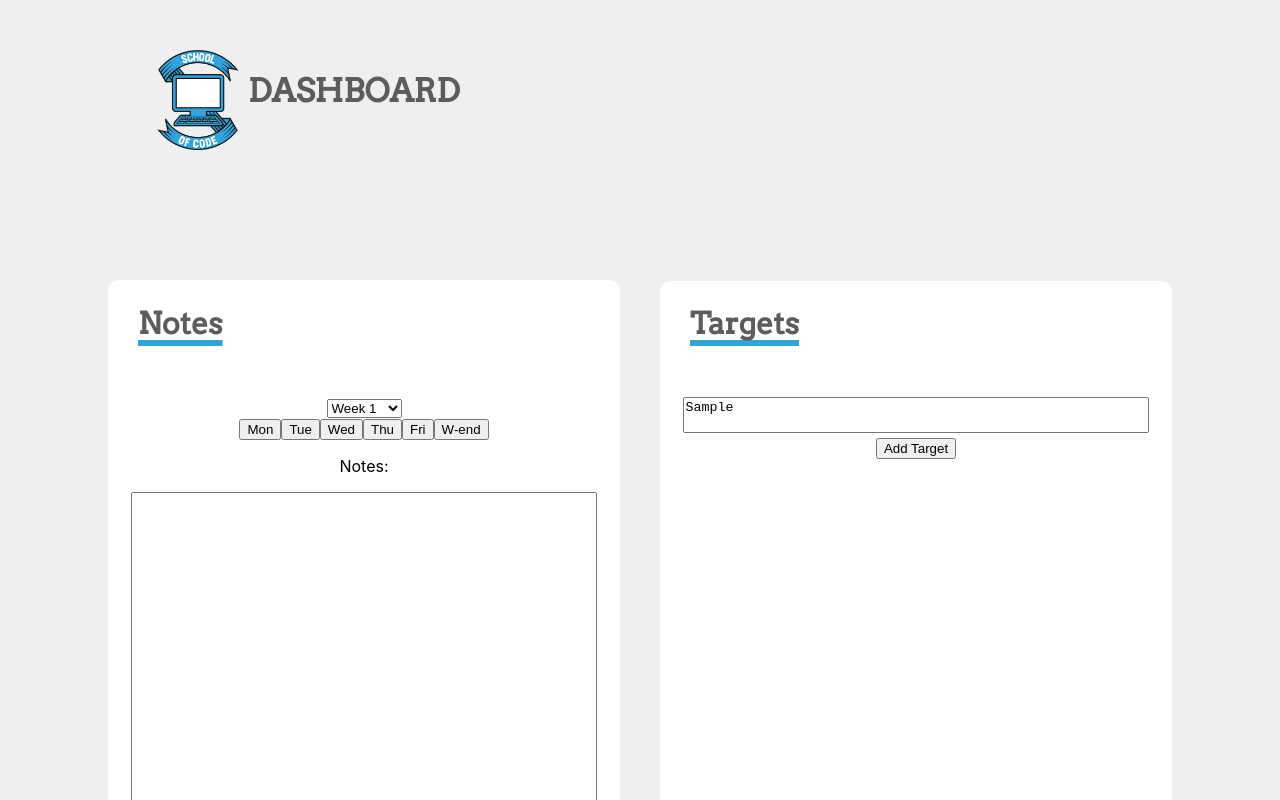
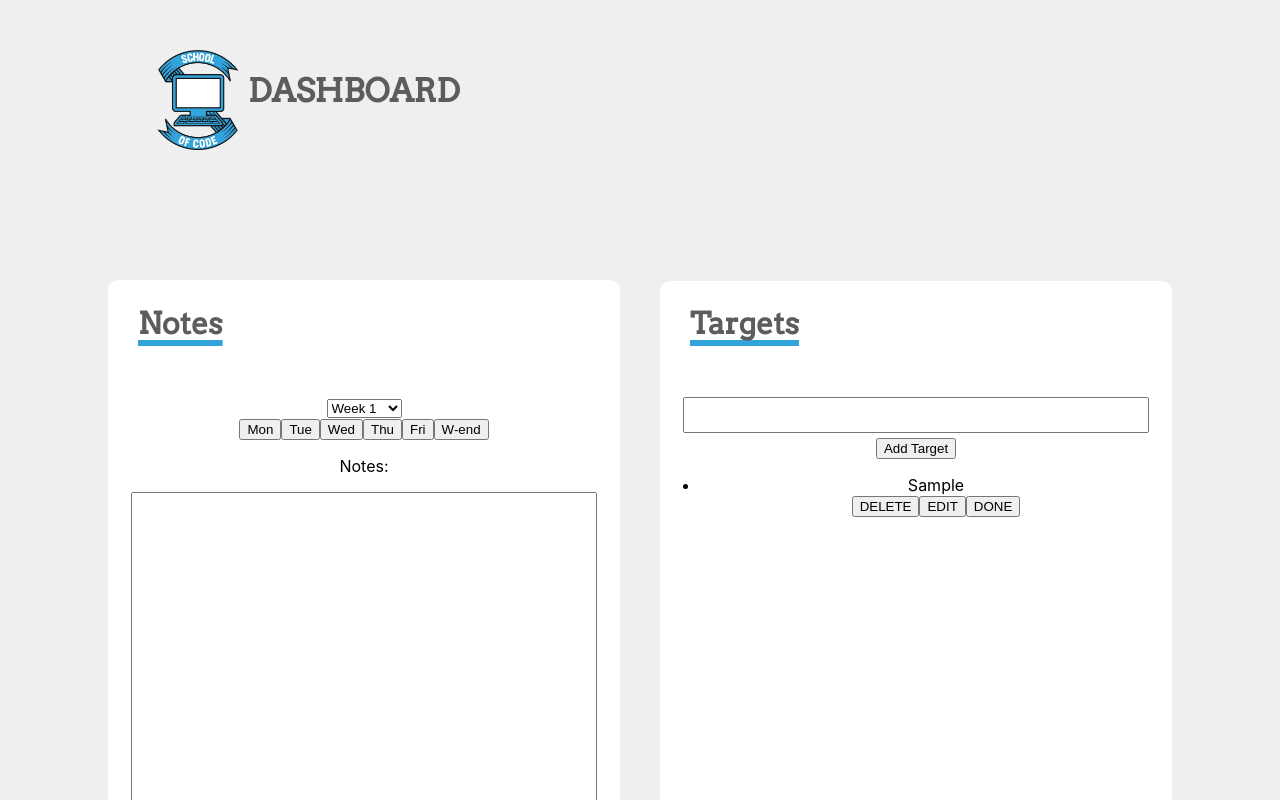
Before and after one commit to SchoolOfCode/w9_frontend-project-room-20-brum-brom, a React (Create React App) app in the folder soc-dashboard/: page / in a window 1280 px wide. Both pictures are taken after typing "Sample" into the empty fields and a click on the button "Add Target". Shown: the top 800 px of the page. Built offline with nearby package versions, Linux system fonts and the light colour scheme; no server answers.

Commit message:
todo list functional

```diff
--- a/soc-dashboard/src/App/App.js
+++ b/soc-dashboard/src/App/App.js
@@ -7,7 +7,8 @@ import Textarea from "../Textarea";
 import Targets from "../Targets";
 import Breathe from "../Breathe";
 import logo from "../logo.png";
-import Quotes from '../Quote'
+import Quotes from "../Quote";
+import List from "../List";
 
 let dayName = ["Mon", "Tue", "Wed", "Thu", "Fri", "W-end"];
 let smileys = [
@@ -22,7 +23,68 @@ function App() {
   const [notesText, setNotesText] = useState("");
   const [emoji, setEmoji] = useState("indifferent");
   const [reflection, setReflection] = useState("");
-  const[quote, setQuote] = useState("")
+  const [quote, setQuote] = useState("");
+
+  const [targetText, setTargetText] = useState("");
+  const [listToDo, setlistToDo] = useState([]);
+  const [editTargetText, setEditTargetText] = useState("");
+
+  function handleChange(event) {
+    setTargetText(event.target.value);
+    console.log(targetText);
+  }
+
+  function addToList() {
+    if (targetText === "") {
+      return;
+    }
+    setlistToDo([
+      ...listToDo,
+      {
+        id: Math.floor(Math.random() * 100000),
+        text: targetText,
+        complete: false,
+        edit: false,
+      },
+    ]);
+    console.log(listToDo);
+    setTargetText("");
+  }
+
+  function deleteList(id) {
+    setlistToDo([...listToDo].filter((e) => e.id !== id));
+  }
+
+  function toggleComplete(id) {
+    setlistToDo(
+      listToDo.map((e) => {
+        if (e.id === id) {
+          e.complete = !e.complete;
+          return e;
+        } else {
+          return e;
+        }
+      })
+    );
+  }
+
+  function toggleEdit(id) {
+    setlistToDo(
+      listToDo.map((e) => {
+        if (e.id === id) {
+          e.edit = !e.edit;
+          e.text = editTargetText;
+          return e;
+        } else {
+          return e;
+        }
+      })
+    );
+  }
+
+  function handleEdit(event) {
+    setEditTargetText(event.target.value);
+  }
 
   async function fetchNotes() {
     let response = await fetch(
@@ -31,10 +93,7 @@ function App() {
     let data = await response.json();
 
     setNotesText(data.payload[0].post);
-
   }
-
-
 
   useEffect(
     function () {
@@ -56,23 +115,25 @@ function App() {
 
   function updateNotes(e) {
     e.preventDefault();
-    const updateNotesObject ={ "day":day, "week":week,
-    "post":notesText, "emoji":emoji, "reflections":reflection}
-    console.log(updateNotesObject)
+    const updateNotesObject = {
+      day: day,
+      week: week,
+      post: notesText,
+      emoji: emoji,
+      reflections: reflection,
+    };
+    console.log(updateNotesObject);
 
-  fetch(`http://localhost:3001/notes/?week=${week}&day=${day}`,{
-      method:'PATCH',
-      body:JSON.stringify(updateNotesObject),
-      header:{ "Content-type":"application/json" }
-
+    fetch(`http://localhost:3001/notes/?week=${week}&day=${day}`, {
+      method: "PATCH",
+      body: JSON.stringify(updateNotesObject),
+      header: { "Content-type": "application/json" },
     })
-    .then((response)=>response.json())
-    .then((json)=>console.log(json))
-
+      .then((response) => response.json())
+      .then((json) => console.log(json));
   }
 
-
-  console.log("Week is now:" + week + "Day is now:" + day);
+  // console.log("Week is now:" + week + "Day is now:" + day);
   return (
     <div className="App">
       <div id="header-container">
@@ -81,7 +142,7 @@ function App() {
           <h1>DASHBOARD</h1>
         </div>
         <div id="quote-container">
-          <Quotes quote={quote}/>
+          <Quotes quote={quote} />
         </div>
       </div>
       <div id="body-container">
@@ -123,18 +184,29 @@ function App() {
             })}
           </div>
           <p>Reflections:</p>
-          <Textarea reflection={reflection} onChange={function (e) {
+          <Textarea
+            reflection={reflection}
+            onChange={function (e) {
               setReflection(e.target.value);
               console.log(reflection);
-            }}></Textarea>
-          <Button text={"Update"}  onClick={updateNotes}/>
+            }}
+          ></Textarea>
+          <Button text={"Update"} onClick={updateNotes} />
         </Notes>
         <Targets>
           <h2>Targets</h2>
 
-          <Textarea />
+          <Textarea onChange={handleChange} notesText={targetText} />
 
-          <Button text={"Add Target"}/>
+          <Button text={"Add Target"} onClick={addToList} />
+          <List
+            targetText={targetText}
+            listToDo={listToDo}
+            deleteList={deleteList}
+            toggleComplete={toggleComplete}
+            toggleEdit={toggleEdit}
+            handleEdit={handleEdit}
+          ></List>
         </Targets>
         <Breathe>
           <h2>Breathe</h2>
--- /dev/null
+++ b/soc-dashboard/src/List/index.js
@@ -0,0 +1,42 @@
+import ListItem from "../ListItems";
+
+function List({
+  listToDo,
+  deleteList,
+  toggleComplete,
+  toggleEdit,
+  handleEdit,
+}) {
+  return (
+    <ul>
+      {listToDo.map((item) => {
+        return !item.edit ? (
+          <ListItem
+            key={item.id}
+            id={item.id}
+            text={item.text}
+            deleteList={() => deleteList(item.id)}
+            toggleComplete={() => toggleComplete(item.id)}
+            toggleEdit={() => toggleEdit(item.id)}
+            listToDo={listToDo}
+          ></ListItem>
+        ) : (
+          <div key={item.id}>
+            <input type="text" id="edit-input" onChange={handleEdit}></input>
+
+            <button
+              id="edit-button"
+              onClick={() => {
+                toggleEdit(item.id);
+              }}
+            >
+              Update
+            </button>
+          </div>
+        );
+      })}
+    </ul>
+  );
+}
+
+export default List;
--- /dev/null
+++ b/soc-dashboard/src/ListItems/index.js
@@ -0,0 +1,25 @@
+function ListItem({
+  text,
+  deleteList,
+  toggleComplete,
+  listToDo,
+  toggleEdit,
+  id,
+}) {
+  return (
+    <li
+      className={
+        listToDo.find((o) => o.id === id).complete ? "done" : "not-done"
+      }
+    >
+      {text}
+      <div id="icons-check">
+        <button onClick={deleteList}>DELETE</button>
+        <button onClick={toggleEdit}>EDIT</button>
+        <button onClick={toggleComplete}>DONE</button>
+      </div>
+    </li>
+  );
+}
+
+export default ListItem;
```
